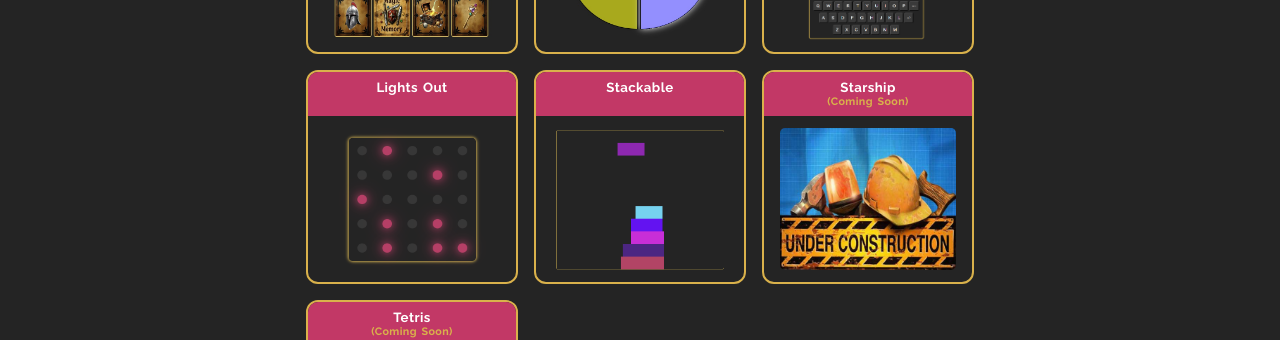
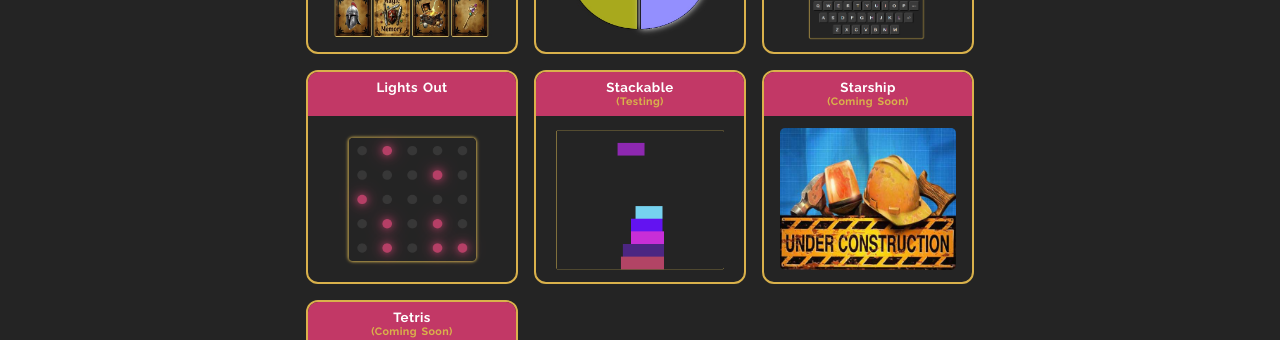
Before and after one commit to cgbridgewater/PocketGames, a React (Vite) app in the folder client/: page /games in a window 1280 px wide. Shown: the part 294-634 px from the top of the page. Built offline with nearby package versions, Linux system fonts and the light colour scheme; a web font is replaced by a local one.

Commit message:
replacing 'coming soon' with status levels

```diff
--- a/client/src/components/GameCards/GameCard.jsx
+++ b/client/src/components/GameCards/GameCard.jsx
@@ -1,22 +1,23 @@
 import { Link } from "react-router-dom"
 
-function GameCard ({ to, text, image, isComplete }) {
+function GameCard ({ to, text, image, status }) {
+
+    const statusMap = {
+        1: <span>&nbsp;</span>,
+        2: "(testing)",
+        3: "(coming soon)"
+    };
+
+    const statusText = statusMap[status] || "";
 
     return (
         <Link className="game_card" to={to}>
-            {/* add coming soon if false */}
-            {isComplete === false ?
             <div className="game_card_title">
                 <h5>{text}</h5>
-                <h6>(coming soon)</h6>
+                {statusText && <h6>{statusText}</h6>}
             </div>
-            :
-            <div className="game_card_title">
-                <h5>{text}</h5>
-                <h6>&nbsp;</h6>
-            </div>
-            }
-            <img src={`${image}`} alt={text}/>
+            {/* Game Icon */}
+            <img src={`${image}`} alt={text} />
         </Link>
     )
 }
--- a/client/src/views/GamesMenu.jsx
+++ b/client/src/views/GamesMenu.jsx
@@ -12,16 +12,16 @@ function GameMenu() {
         <main>
             <h2>Select a game</h2>
             <div className="game_icon_container">
-                <GameCard to="/games/memory" text="Memory" image={MemoryIcon} isComplete={true} />
-                <GameCard to="/games/simon" text="Simon Says" image={SimonIcon} isComplete={true} />
-                <GameCard to="/games/wordle" text="Wordle" image={WordleIcon} isComplete={true} />
-                <GameCard to="/games/lightsout" text="Lights Out" image={LightsOut} isComplete={true} />
-                <GameCard to="/games/stackable" text="Stackable" image={Stackable} isComplete={true} />
-                <GameCard to="/games/#" text="Starship" image={PlaceHolder} isComplete={false} />
-                <GameCard to="/games/#" text="Tetris" image={PlaceHolder} isComplete={false} />
-                {/* <GameCard to="/games/#" text="Bubble Pop" image={PlaceHolder} isComplete={false} /> */}
-                {/* <GameCard to="/games/#" text="15+1" image={PlaceHolder} isComplete={false} /> */}
-                {/* <GameCard to="/games/#" text="Placeholder" image={PlaceHolder} isComplete={false} /> */}
+                <GameCard to="/games/memory" text="Memory" image={MemoryIcon} status={1} />
+                <GameCard to="/games/simon" text="Simon Says" image={SimonIcon} status={1} />
+                <GameCard to="/games/wordle" text="Wordle" image={WordleIcon} status={1} />
+                <GameCard to="/games/lightsout" text="Lights Out" image={LightsOut} status={1} />
+                <GameCard to="/games/stackable" text="Stackable" image={Stackable} status={2} />
+                <GameCard to="/games/#" text="Starship" image={PlaceHolder} status={3} />
+                <GameCard to="/games/#" text="Tetris" image={PlaceHolder} status={3} />
+                {/* <GameCard to="/games/#" text="Bubble Pop" image={PlaceHolder} status={3} /> */}
+                {/* <GameCard to="/games/#" text="15+1" image={PlaceHolder} status={3} /> */}
+                {/* <GameCard to="/games/#" text="Placeholder" image={PlaceHolder} status={3} /> */}
             </div>
         </main>
     );
```
